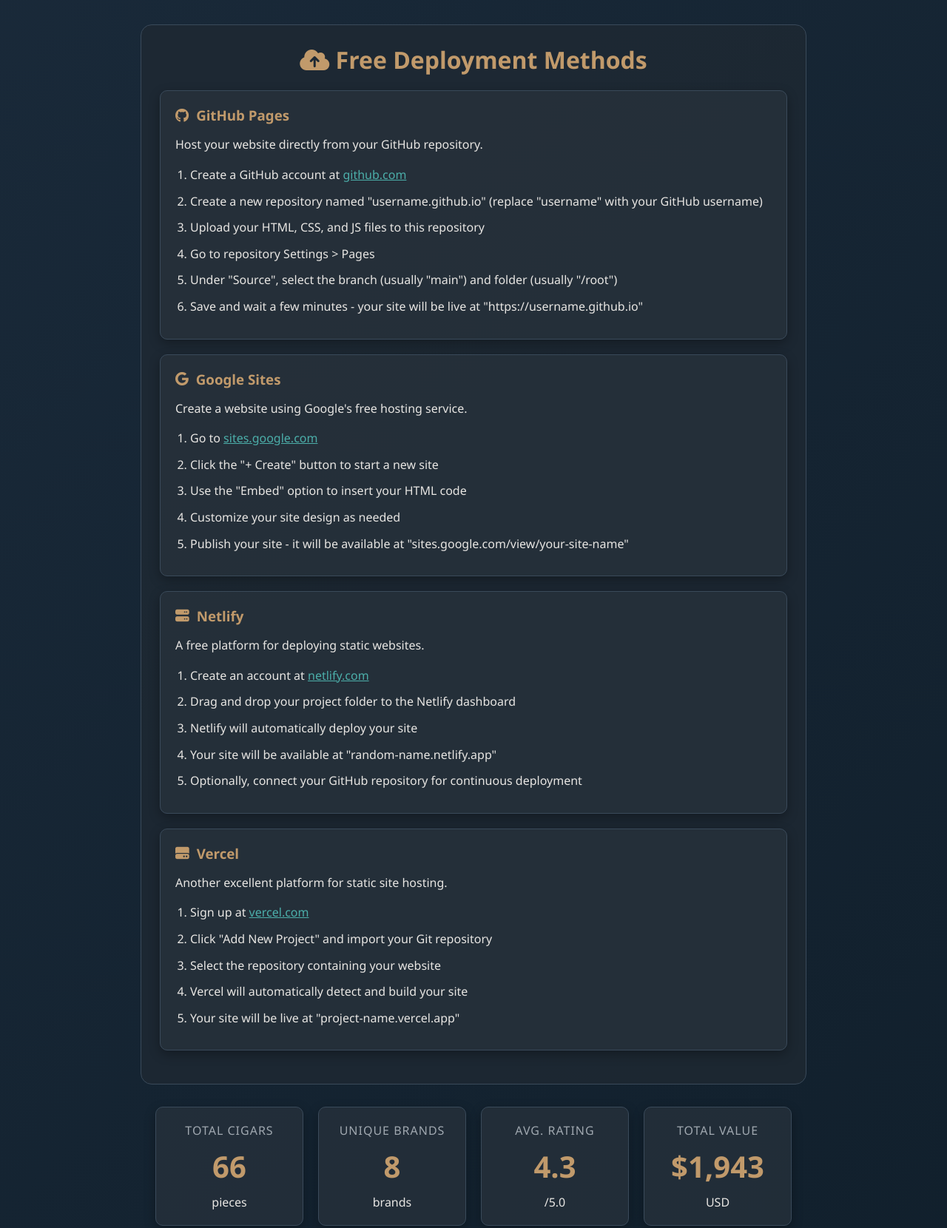
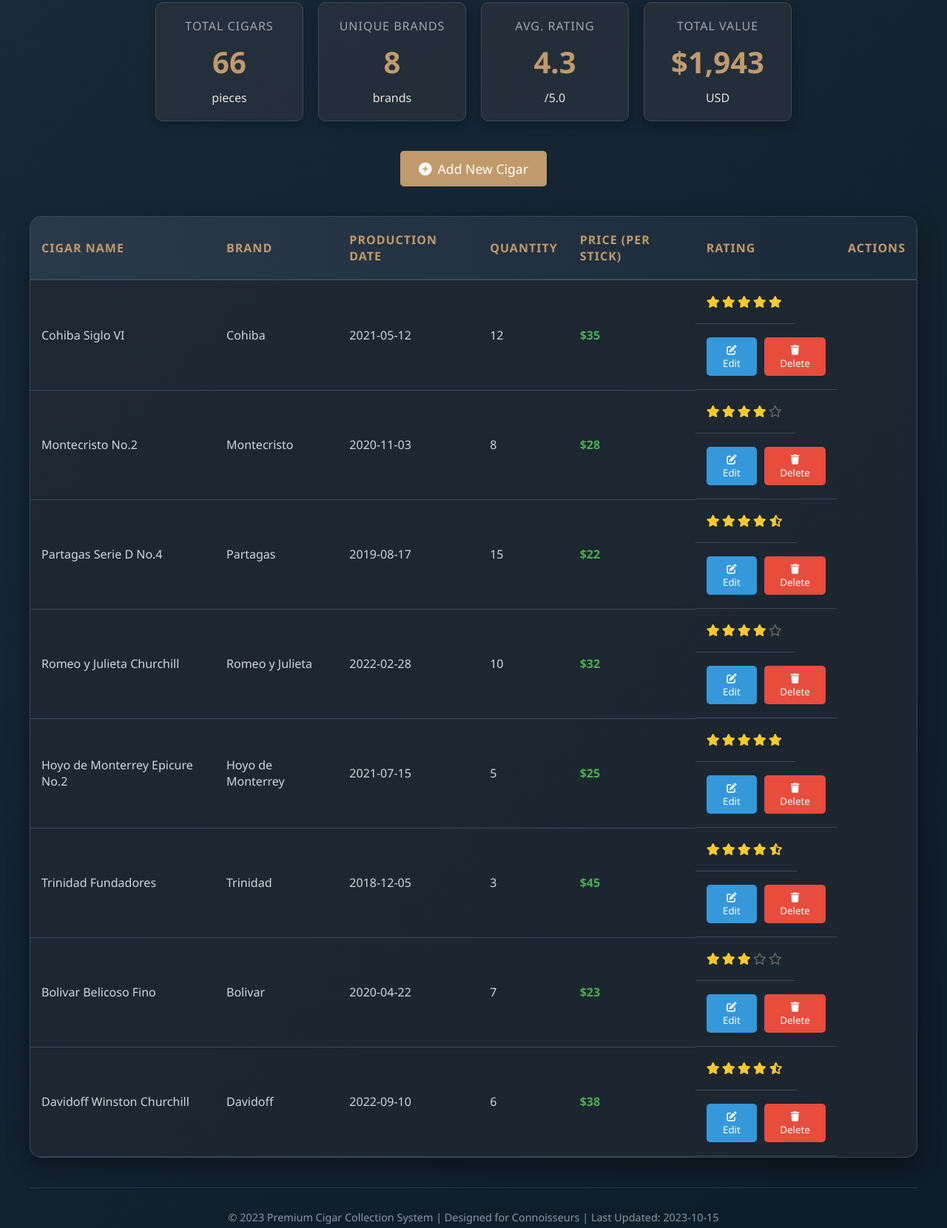
Before and after one commit to chauyinlok/cigar-collection, a plain HTML site: page index.html in a window 1280 px wide. Shown: the part 274-1934 px from the top of the page at 74% size. Drawn offline with Linux system fonts and the light colour scheme.

Commit message:
Update index.html

```diff
--- a/index.html
+++ b/index.html
@@ -278,59 +278,6 @@
             <p class="subtitle">Track and manage your premium cigar collection with detailed information on brands, production dates, quantities, pricing, and personal ratings</p>
         </header>
 
-        <div class="deployment-methods">
-            <h2><i class="fas fa-cloud-upload-alt"></i> Free Deployment Methods</h2>
-
-            <div class="method">
-                <h3><i class="fab fa-github"></i> GitHub Pages</h3>
-                <p>Host your website directly from your GitHub repository.</p>
-                <ol class="steps">
-                    <li>Create a GitHub account at <a href="https://github.com/" target="_blank" style="color: #4cafaa;">github.com</a></li>
-                    <li>Create a new repository named "username.github.io" (replace "username" with your GitHub username)</li>
-                    <li>Upload your HTML, CSS, and JS files to this repository</li>
-                    <li>Go to repository Settings > Pages</li>
-                    <li>Under "Source", select the branch (usually "main") and folder (usually "/root")</li>
-                    <li>Save and wait a few minutes - your site will be live at "https://username.github.io"</li>
-                </ol>
-            </div>
-
-            <div class="method">
-                <h3><i class="fab fa-google"></i> Google Sites</h3>
-                <p>Create a website using Google's free hosting service.</p>
-                <ol class="steps">
-                    <li>Go to <a href="https://sites.google.com/" target="_blank" style="color: #4cafaa;">sites.google.com</a></li>
-                    <li>Click the "+ Create" button to start a new site</li>
-                    <li>Use the "Embed" option to insert your HTML code</li>
-                    <li>Customize your site design as needed</li>
-                    <li>Publish your site - it will be available at "sites.google.com/view/your-site-name"</li>
-                </ol>
-            </div>
-
-            <div class="method">
-                <h3><i class="fas fa-server"></i> Netlify</h3>
-                <p>A free platform for deploying static websites.</p>
-                <ol class="steps">
-                    <li>Create an account at <a href="https://www.netlify.com/" target="_blank" style="color: #4cafaa;">netlify.com</a></li>
-                    <li>Drag and drop your project folder to the Netlify dashboard</li>
-                    <li>Netlify will automatically deploy your site</li>
-                    <li>Your site will be available at "random-name.netlify.app"</li>
-                    <li>Optionally, connect your GitHub repository for continuous deployment</li>
-                </ol>
-            </div>
-
-            <div class="method">
-                <h3><i class="fas fa-hdd"></i> Vercel</h3>
-                <p>Another excellent platform for static site hosting.</p>
-                <ol class="steps">
-                    <li>Sign up at <a href="https://vercel.com/" target="_blank" style="color: #4cafaa;">vercel.com</a></li>
-                    <li>Click "Add New Project" and import your Git repository</li>
-                    <li>Select the repository containing your website</li>
-                    <li>Vercel will automatically detect and build your site</li>
-                    <li>Your site will be live at "project-name.vercel.app"</li>
-                </ol>
-            </div>
-        </div>
-
         <div class="stats-container">
             <div class="stat-card">
                 <div class="stat-label">Total Cigars</div>
```
